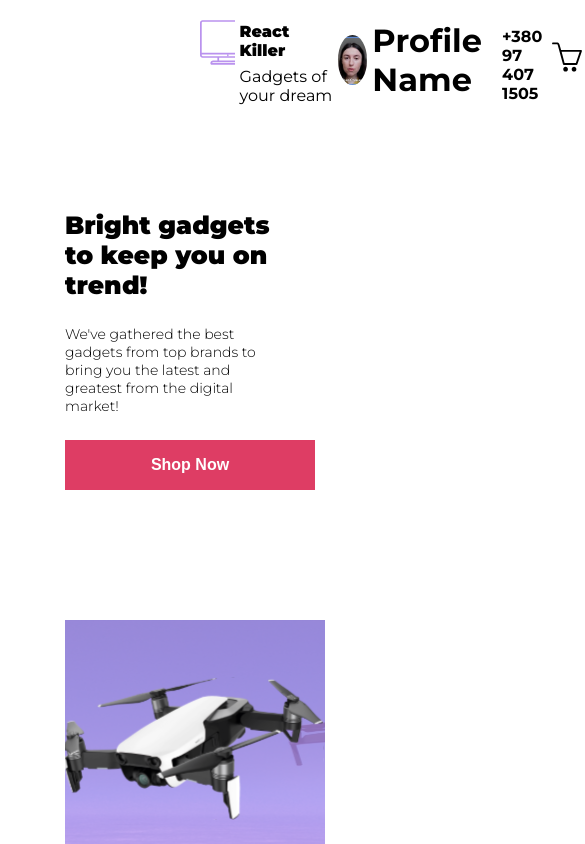
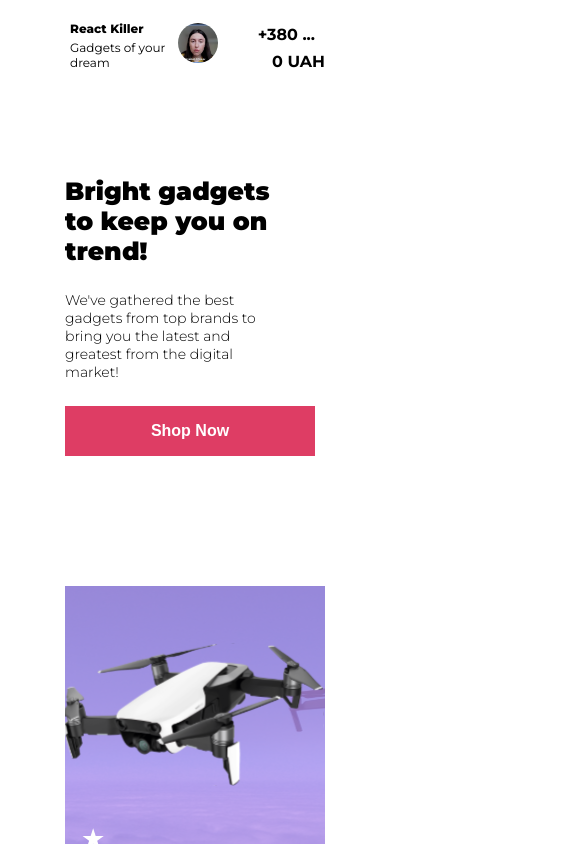
Before and after one commit to Syd-Ma/store, a Next.js app: page / in a window 390 px wide. Shown: the top 844 px of the page, 585 px wide, since content can reach past the window. Built offline with nearby package versions, Linux system fonts and the light colour scheme.

Commit message:
header adaptation

```diff
--- a/src/components/Header/header.css
+++ b/src/components/Header/header.css
@@ -63,6 +63,7 @@
 
 }
 .phone {
+    content: "+380 97 407 1505";
     margin-right: 10px;
     font-weight: bold;
 }
@@ -77,3 +78,79 @@
     font-weight: bold;
     margin-top: 8px;
 }
+@media (max-width: 1500px) {
+    .header{
+        margin-left: auto;
+        margin-right: auto;
+        max-width: 860px;
+    }
+}
+@media (max-width: 1000px) {
+    .header{
+        margin-left: auto;
+        margin-right: auto;
+        max-width: 700px;
+    }
+    .cartAndPhone{
+        flex-wrap: wrap;
+        justify-content: flex-end;
+    }
+    .profileName{
+        font-size: 25px;
+    }
+}
+@media (max-width: 720px) {
+    .header{
+        max-width: 550px;
+        margin-left: auto;
+        margin-right: auto;
+    }
+    .name {
+        font-weight: 800;
+        margin-bottom: 3px;
+        margin-top: 4px;
+        font-size: 12px;
+    }
+    .underName {
+        margin-top: 4px;
+        font-size: 12px;
+    }
+    .img{
+        width: 65px;
+        margin-right: 0;
+        height: 55px;
+    }
+    .logo{
+        gap: 5px;
+    }
+    .ava{
+        width: 40px;
+        height: 40px;
+        border-radius: 50%;
+        margin-right: 5px;
+    }
+    .profileName{
+        font-size: 20px;
+    }
+}
+@media (max-width: 570px) {
+    .header{
+        max-width: 260px;
+        margin-left: auto;
+        margin-right: auto;
+    }
+    .img{
+        width: 0;
+        margin-right: 0;
+        height: 0;
+    }
+    .profileName{
+        font-size: 0;
+    }
+    .cartIcon{
+        font-size: 0;
+    }
+    .phone::after{
+        content: "+380 ...";
+    }
+}
--- a/src/components/Header/header.tsx
+++ b/src/components/Header/header.tsx
@@ -23,7 +23,7 @@ export default function Header() {
                 <div className={"profileName"}>Profile Name</div>
             </div>
             <div className={"cartAndPhone"}>
-                <div className={"phone"}>+380 97 407 1505</div>
+                <div className={"phone"}></div>
                 <div className={"cart"}>
                     <div className={"cartIcon"}><SlBasket /></div>
                     <div className={"total"}>{total} UAH</div>
```
